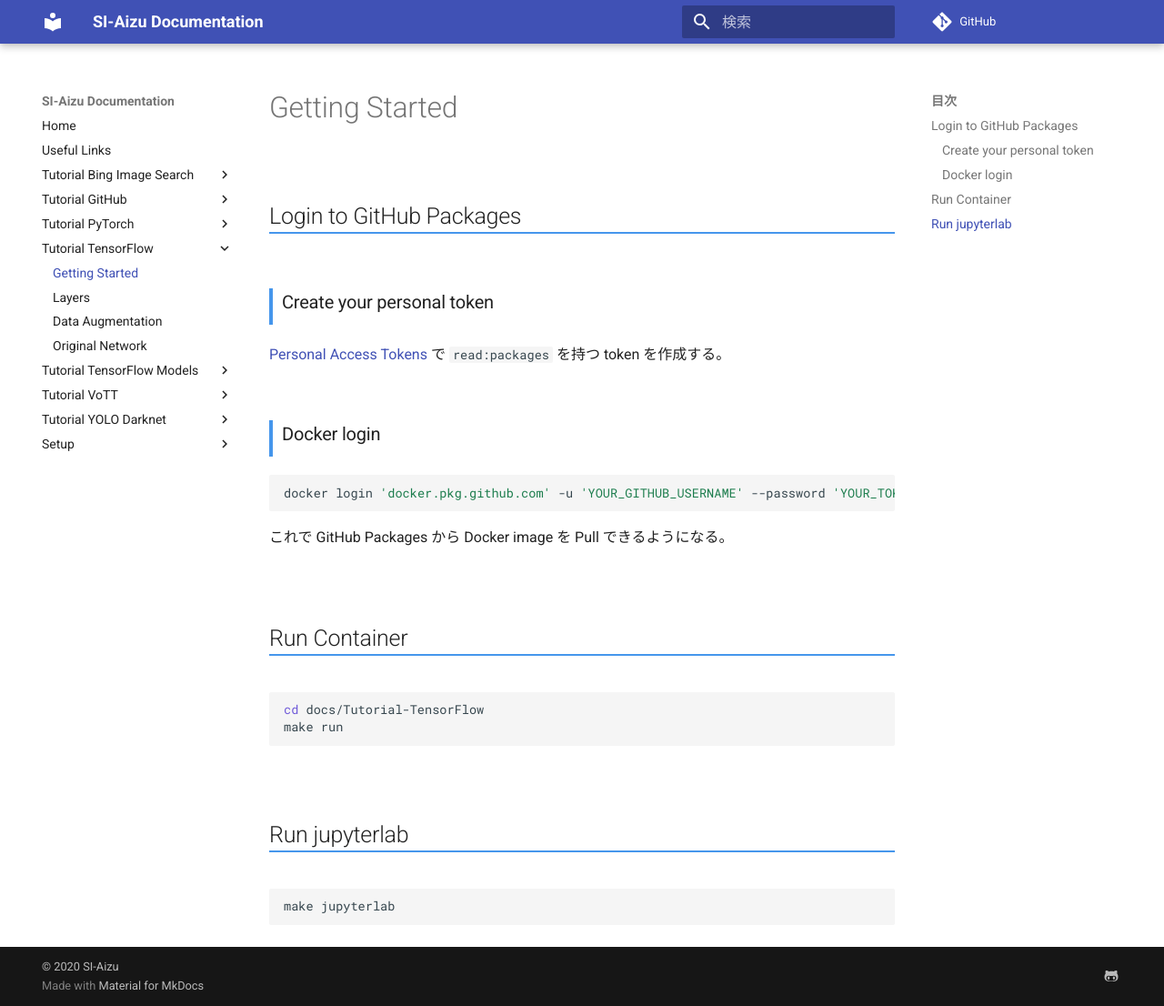
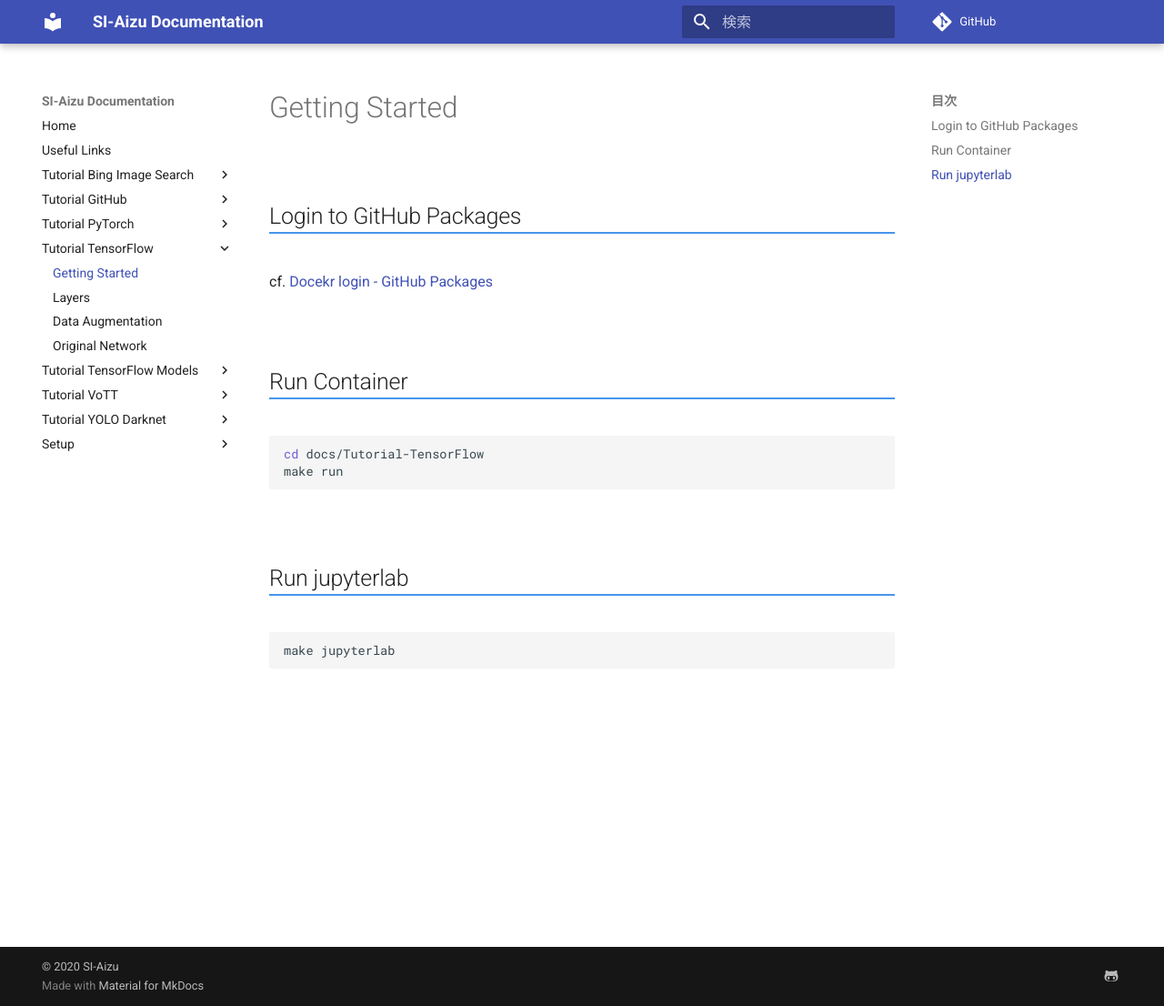
Before and after one commit to SI-Aizu/documentation, an MkDocs documentation site: the page built from docs/Tutorial-TensorFlow/index.md, in a window 1280 px wide and 1106 px high. Shown: the whole window at 91% size. Built offline with MkDocs 1.6.1 and Material for MkDocs 9.7.7, drawn with Linux system fonts in a browser that asks for light colours; comment, search, counter and statistics services are not loaded.

Commit message:
Add Tutorial-GitHub/packages.md

````diff
--- a/docs/Tutorial-TensorFlow/index.md
+++ b/docs/Tutorial-TensorFlow/index.md
@@ -4,19 +4,7 @@
 
 ## Login to GitHub Packages
 
-### Create your personal token
-
-[Personal Access Tokens] で `read:packages` を持つ token を作成する。
-
-[Personal Access Tokens]: https://github.com/settings/tokens
-
-### Docker login
-
-```sh
-docker login 'docker.pkg.github.com' -u 'YOUR_GITHUB_USERNAME' --password 'YOUR_TOKEN'
-```
-
-これで GitHub Packages から Docker image を Pull できるようになる。
+cf. [Docekr login - GitHub Packages](../Tutorial-GitHub/packages)
 
 
 
````
Also changed, not shown: docs/Tutorial-GitHub/packages.md (added, +19 -0 lines).
